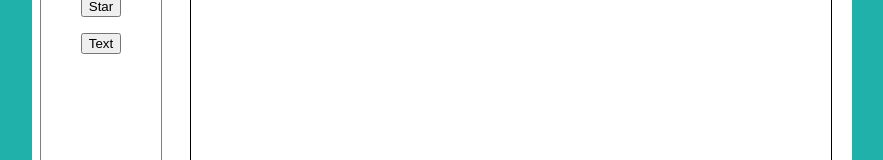
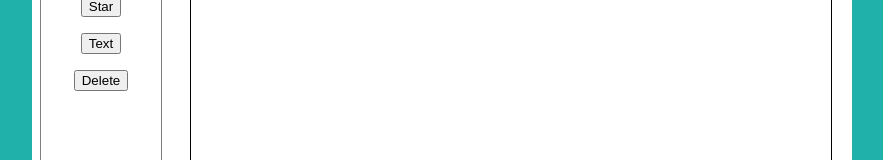
Before and after one commit to samiya-kazi/thumb-stack, a React (Create React App) app in the folder client/: page / in a window 1280 px wide. Shown: the part 278-438 px from the top of the page, without its empty margins (198-1081 px from the left). Built offline with nearby package versions, Linux system fonts and the light colour scheme.

Commit message:
added delete button

```diff
--- a/client/src/Components/Editor.js
+++ b/client/src/Components/Editor.js
@@ -37,10 +37,25 @@ function Editor () {
   };
 
 
+  const handleDeleteElement = () => {
+    if(selectedId) {
+      setShapes((prevlist) => {
+        const newlist = prevlist.filter((shape) => shape.id !== selectedId);
+        setSelectedId(null);
+        return newlist;
+      })
+    }
+  }
+
+
   return (
     <>
     <div className='editor'>
-      <Toolbar setShapes={setShapes} setBackgroundColor={setBackgroundColor}/>
+      <Toolbar
+        setShapes={setShapes}
+        setBackgroundColor={setBackgroundColor}
+        handleDeleteElement={handleDeleteElement}
+        />
       <div>
         <div className='drawing-stage'>
           <Stage width={640} height={350} onMouseDown={checkDeselect} onTouchStart={checkDeselect} ref={stageRef}>
--- a/client/src/Components/Toolbar.js
+++ b/client/src/Components/Toolbar.js
@@ -1,6 +1,6 @@
 import { useState } from "react";
 
-function Toolbar ({ setShapes, setBackgroundColor }) {
+function Toolbar ({ setShapes, setBackgroundColor, handleDeleteElement }) {
 
   const [fillColor, setFillColor] = useState('#000000')
   const [font, setFont] = useState('Calibri');
@@ -145,6 +145,7 @@ function Toolbar ({ setShapes, setBackgroundColor }) {
       <button onClick={addCircle}>Circle</button>
       <button onClick={addStar}>Star</button>
       <button onClick={addText}>Text</button>
+      <button onClick={handleDeleteElement}>Delete</button>
     </div>
   )
 }
```
